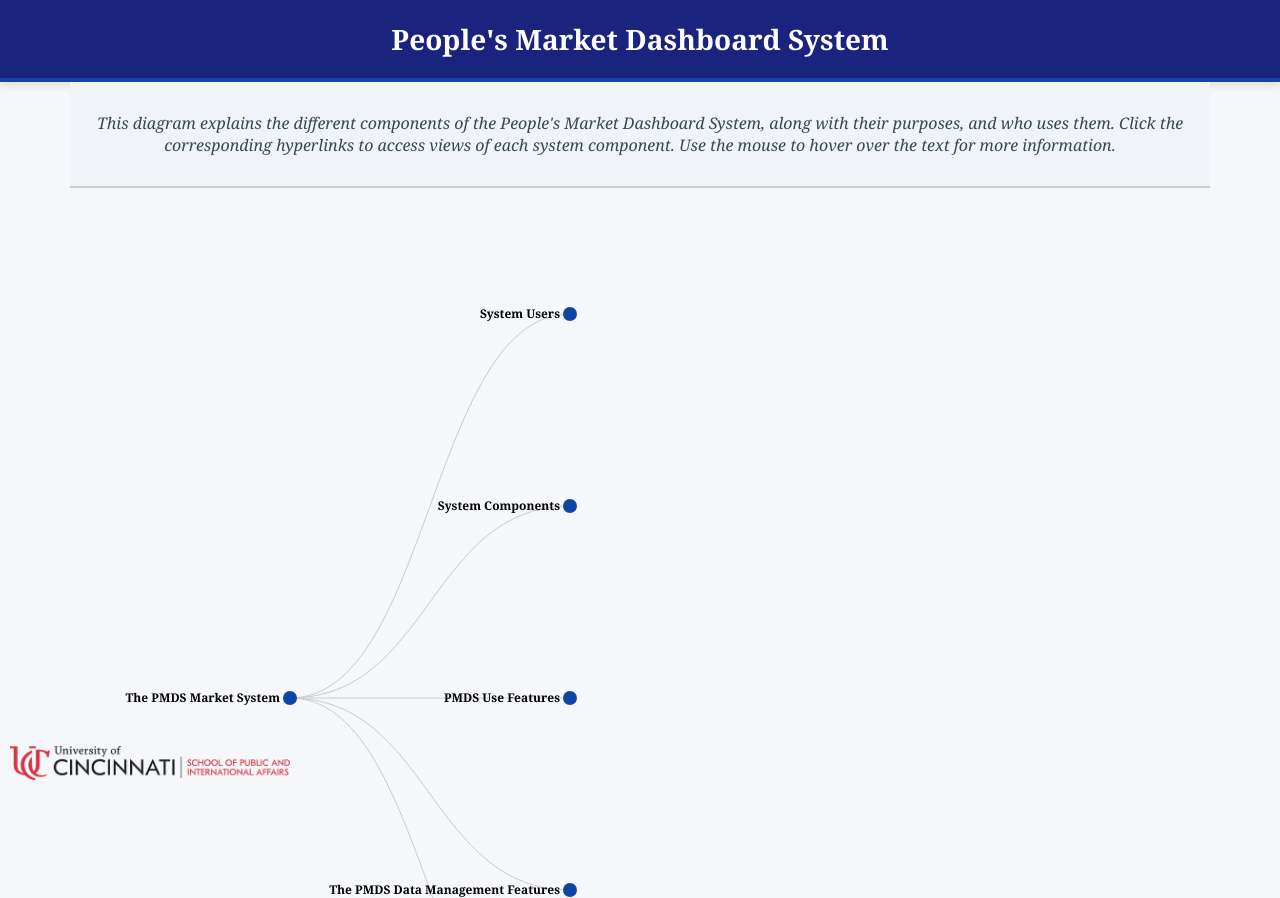
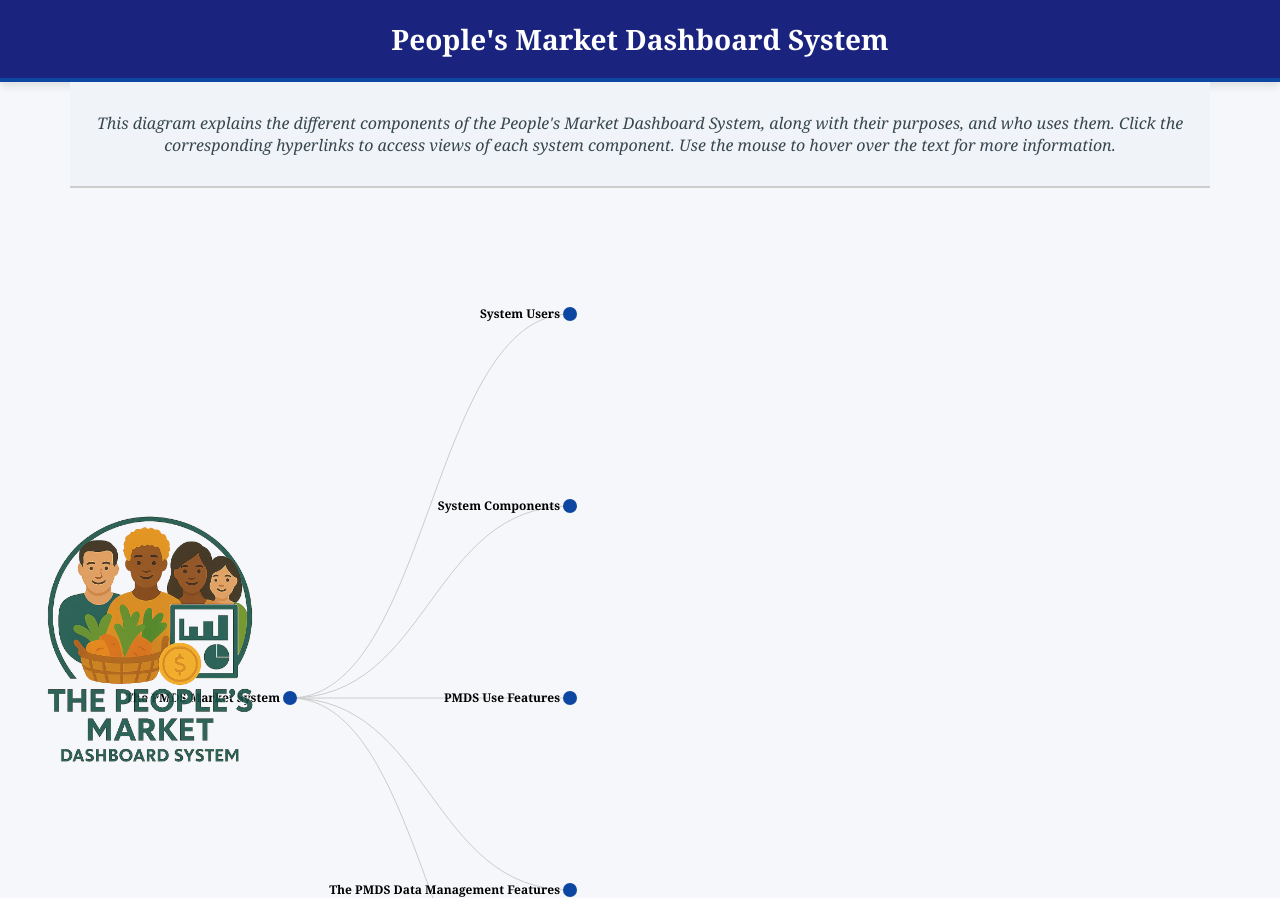
Before and after one commit to Grandhe-Sundhar/Reach-Farmer--Market-updated, a website: page index.html in a window 1280 px wide. Shown: the top 898 px of the page. Drawn offline with Linux system fonts and the light colour scheme.

Commit message:
Update index.html

```diff
--- a/index.html
+++ b/index.html
@@ -124,7 +124,7 @@
 
     <!-- SPIA Logo with Caption -->
     <div id="spia-container">
-      <img src="spia_new_logo.png" alt="SPIA Logo" />
+      <img src="xyz.png" alt="SPIA Logo" />
     </div>
 
     <!-- D3 Script -->
```
